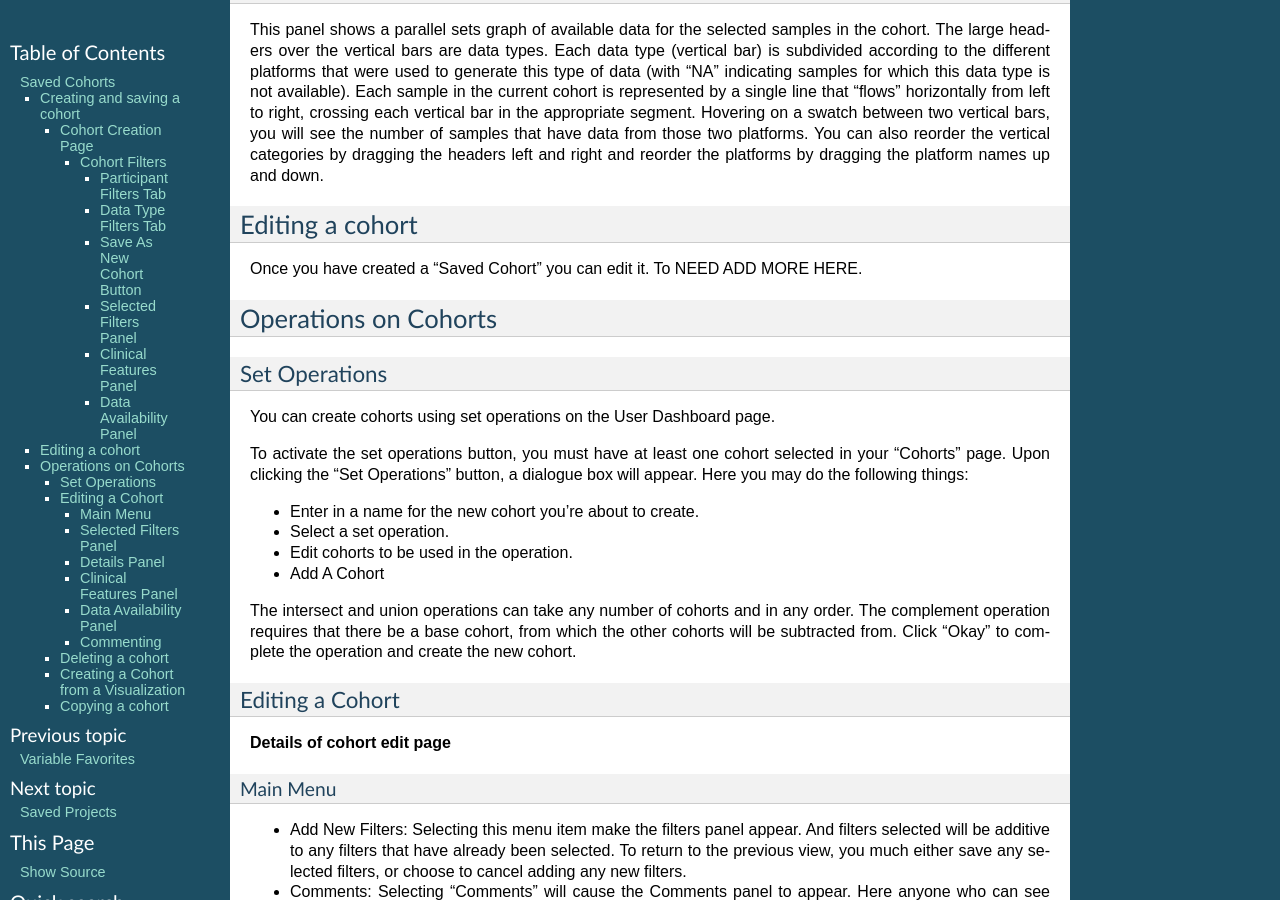
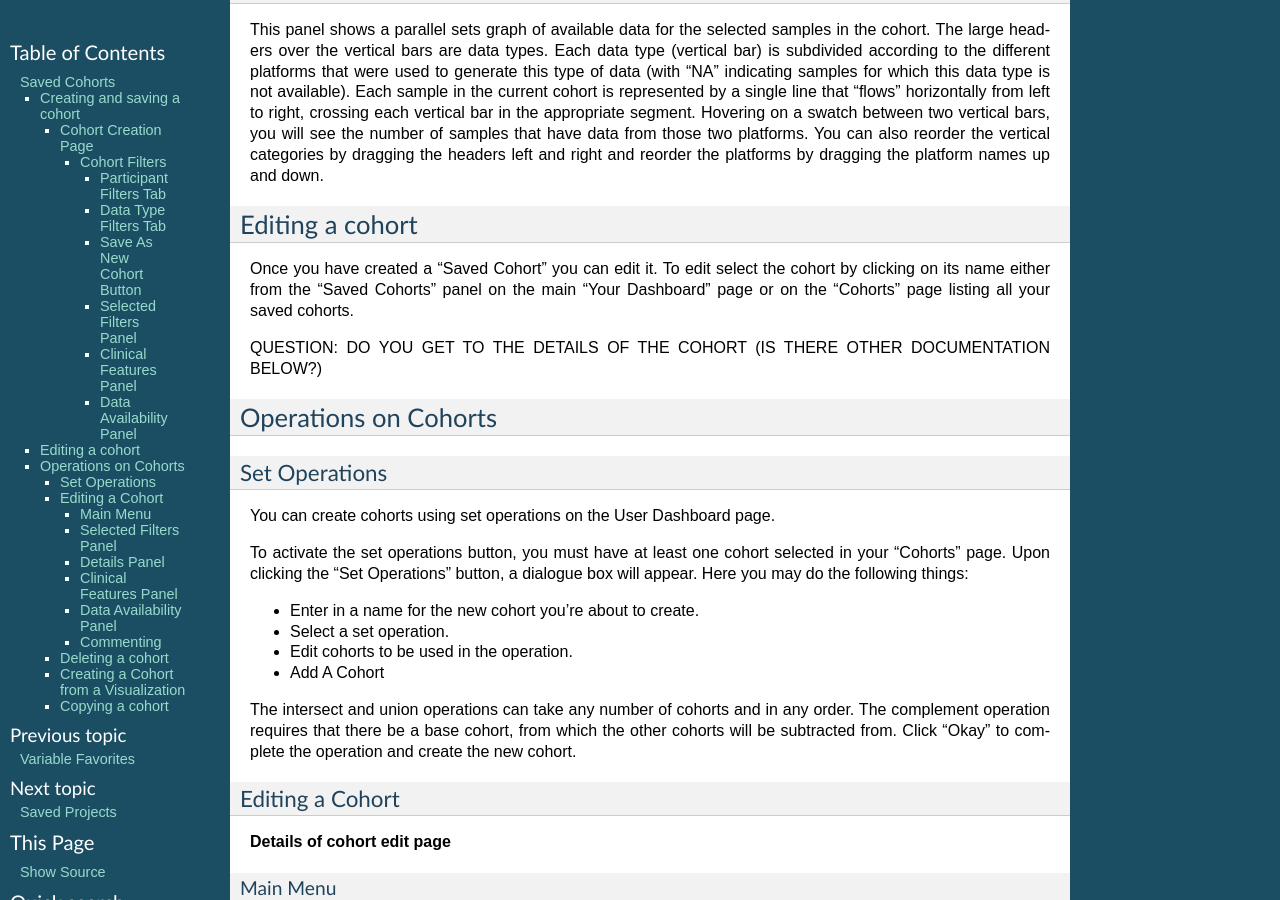
Before and after one commit to isb-cgc/readthedocs, a Sphinx documentation site: the page built from docs/source/sections/webapp/Saved-Cohorts.rst, in a window 1280 px wide and 900 px high, scrolled down 1700 px. Built offline with Sphinx 7.4.7, drawn with Linux system fonts in a browser that asks for light colours.

Commit message:
Update Saved-Cohorts.rst

```diff
--- a/docs/source/sections/webapp/Saved-Cohorts.rst
+++ b/docs/source/sections/webapp/Saved-Cohorts.rst
@@ -103,7 +103,9 @@ platforms by dragging the platform names up and down.
 Editing a cohort
 ############################
 
-Once you have created a "Saved Cohort" you can edit it.  To NEED ADD MORE HERE.
+Once you have created a "Saved Cohort" you can edit it.  To edit select the cohort by clicking on its name either from the "Saved Cohorts" panel on the main "Your Dashboard" page or on the "Cohorts" page listing all your saved cohorts.
+
+QUESTION:  DO YOU GET TO THE DETAILS OF THE COHORT (IS THERE OTHER DOCUMENTATION BELOW?)
 
 Operations on Cohorts
 #####################
```
